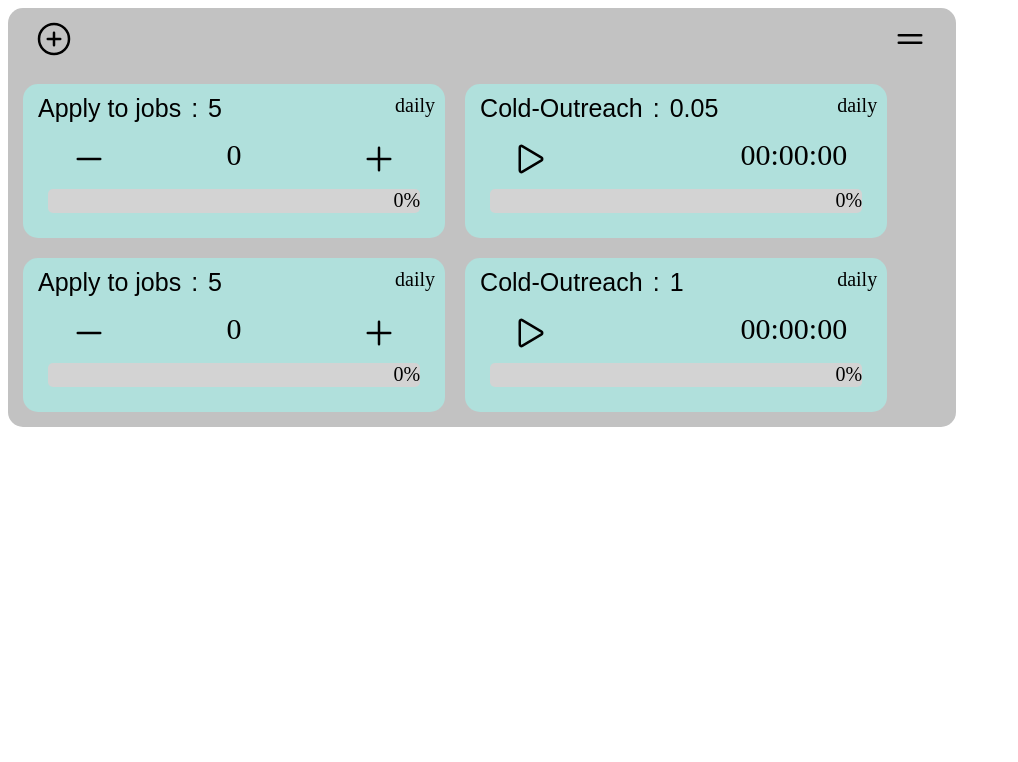
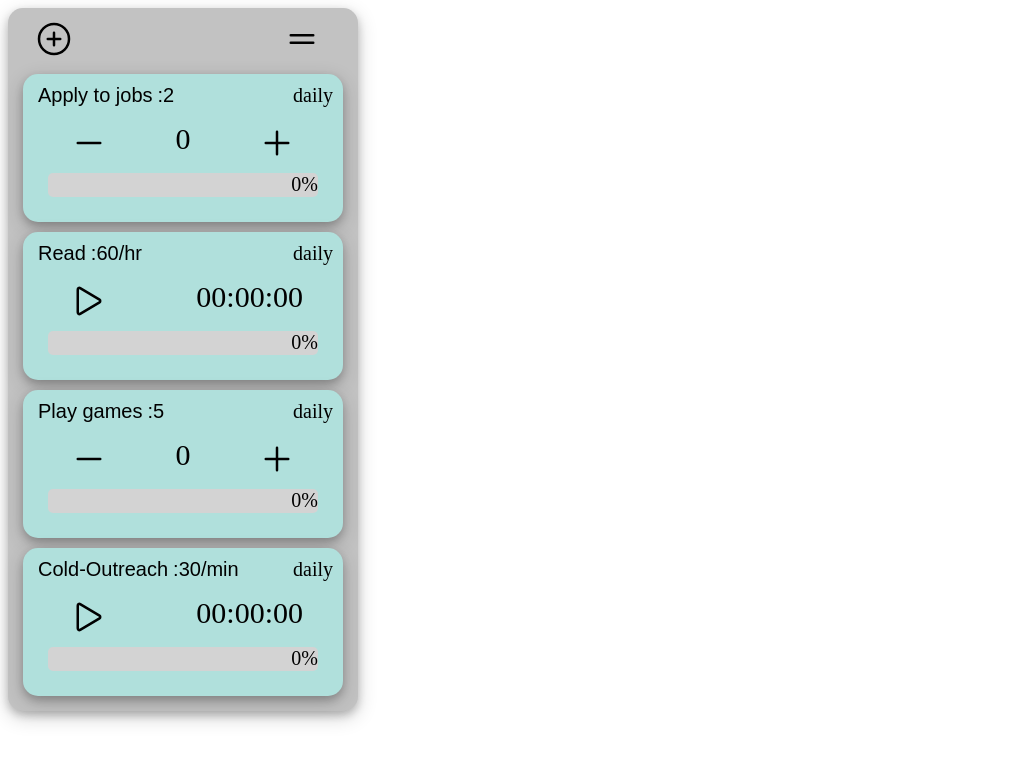
Before and after one commit to keithfrazier98/progress-tracker, a React (Create React App) app: page / in a window 1280 px wide. Shown: the top 762 px of the page, without its empty margins (0-1018 px from the left). Built offline with nearby package versions, Linux system fonts and the light colour scheme.

Commit message:
added dreact-beautiful-dnd functionality to drag and drop items in edit mode

```diff
--- a/src/Container.css
+++ b/src/Container.css
@@ -7,17 +7,21 @@ ul {
   display: flex;
   justify-content: space-between;
   padding: 10px 20px 0px 20px;
+  max-width: 300px;
 }
 .container {
   border-radius: 15px;
   background-color: rgb(194, 194, 194);
   justify-content: center;
   display: block;
+  width: fit-content;
+  box-shadow: 0 4px 8px 0 rgba(0, 0, 0, 0.2), 0 6px 20px 0 rgba(0, 0, 0, 0.19);
+
 }
-
+/*
 @media screen and (min-width: 800px) {
   .container {
-    width: 75%;
+    width: fit-content;
   }
 }
 
@@ -26,3 +30,4 @@ ul {
     width: 50%;
   }
 }
+*/
--- a/src/Container.jsx
+++ b/src/Container.jsx
@@ -2,6 +2,7 @@ import React, { useState } from "react";
 import Trackers from "./Trackers";
 import "./Container.css";
 import trackerData from "./trackerData.json";
+import { DragDropContext, Droppable } from "react-beautiful-dnd";
 
 function Container() {
   const [newTracker, setNewTracker] = useState(false);
@@ -9,14 +10,14 @@ function Container() {
   const initalTrackerData = {
     title: "",
     goal: null,
-    current: null,
+    current: 0,
     occurence: "manual",
     type: "Incremental",
   };
   const [trackerFormData, setTrackerFormData] = useState(initalTrackerData);
   const [data, setData] = useState(trackerData);
-
-
+  const [dataChange, setDataChange] = useState(false);
+  const [trackers, setTrackers] = useState();
 
   function toggleNewTracker() {
     setNewTracker(true);
@@ -27,10 +28,29 @@ function Container() {
   }
 
   function createTracker() {
-      let newData = data
-      newData.splice(0,0,trackerFormData)
-      setData(newData)
-      setNewTracker(false)
+    let error;
+
+    if (!trackerFormData.title) {
+      error = true;
+      window.alert("New tracker needs a title");
+    } else if (!trackerFormData.goal || Number(trackerFormData.goal) === 0) {
+      error = true;
+      window.alert("New tracker needs a goal");
+    }
+
+    for (let tracker of data) {
+      if (tracker.title === trackerFormData.title) {
+        error = true;
+        window.alert("New tracker needs a unique title.");
+      }
+    }
+    if (!error) {
+      let newData = data;
+      newData.splice(0, 0, trackerFormData);
+      setData(newData);
+      setNewTracker(false);
+      setTrackerFormData(initalTrackerData);
+    }
   }
 
   function cancelNewTracker() {
@@ -38,12 +58,43 @@ function Container() {
     setTrackerFormData(initalTrackerData);
   }
 
+  function reorderList(result) {
+    if (!result.destination) return;
+    const items = Array.from(data);
+    const [reorderedItem] = items.splice(result.source.index, 1);
+    items.splice(result.destination.index, 0, reorderedItem);
+    setData(items);
+    setDataChange(!dataChange);
+  }
+
+  const trackerElement = (
+    <>
+      <Trackers
+        newTracker={newTracker}
+        setNewTracker={setNewTracker}
+        editMode={editMode}
+        setEditMode={setEditMode}
+        createTracker={createTracker}
+        trackerFormData={trackerFormData}
+        setTrackerFormData={setTrackerFormData}
+        trackerData={trackerData}
+        data={data}
+        setData={setData}
+        dataChange={dataChange}
+        setDataChange={setDataChange}
+        trackers={trackers}
+        setTrackers={setTrackers}
+      />
+    </>
+  );
+
   return (
     <div className="container">
       <div className="buttons">
         <button
           id="add"
           onClick={newTracker ? createTracker : toggleNewTracker}
+          disabled={editMode}
         >
           {newTracker ? (
             <ion-icon name="checkmark-outline"></ion-icon>
@@ -64,20 +115,20 @@ function Container() {
           )}
         </button>
       </div>
-      <ul>
-        <Trackers
-          newTracker={newTracker}
-          setNewTracker={setNewTracker}
-          editMode={editMode}
-          setEditMode={setEditMode}
-          createTracker={createTracker}
-          trackerFormData={trackerFormData}
-          setTrackerFormData={setTrackerFormData}
-          trackerData={trackerData}
-          data={data}
-          setData={setData}
-        />
-      </ul>
+      {editMode ? (
+        <DragDropContext onDragEnd={reorderList}>
+          <Droppable droppableId={"trackers"}>
+            {(provided) => (
+              <ul {...provided.droppableProps} ref={provided.innerRef}>
+                {trackerElement}
+                {provided.placeholder}
+              </ul>
+            )}
+          </Droppable>
+        </DragDropContext>
+      ) : (
+        <ul>{trackerElement}</ul>
+      )}
     </div>
   );
 }
--- a/src/ProgressBar.jsx
+++ b/src/ProgressBar.jsx
@@ -29,6 +29,11 @@ function ProgressBar({
   );
 
   function handleIncDec(event) {
+    let call;
+    if (event) {
+      call = event.target.parentNode.id;
+    }
+    if (current === 0 && call === "dec") return;
     setData(() => {
       let newData = [];
       data.forEach((object, i) => {
@@ -58,11 +63,11 @@ function ProgressBar({
       buttons = (
         <div>
           <div className="buttonDiv">
-            <button disabled = {newTracker} onClick={handleIncDec} id="dec">
+            <button disabled={newTracker} onClick={handleIncDec} id="dec">
               <ion-icon name="remove-outline"></ion-icon>
             </button>
             <span style={{ fontSize: "30px" }}>{current}</span>
-            <button disabled = {newTracker} onClick={handleIncDec} id="inc">
+            <button disabled={newTracker} onClick={handleIncDec} id="inc">
               <ion-icon name="add-outline"></ion-icon>
             </button>
           </div>
@@ -94,7 +99,7 @@ function ProgressBar({
       buttons = (
         <div>
           <div className="buttonDiv">
-            <button disabled = {newTracker} onClick={handleStart} id="incTime">
+            <button disabled={newTracker} onClick={handleStart} id="incTime">
               {running ? (
                 <ion-icon name="pause-outline"></ion-icon>
               ) : (
@@ -124,14 +129,13 @@ function ProgressBar({
     <div className="progressContainer">
       {buttons}
       <div className="bar">
-        {editMode || index===null? (
+        {editMode || index === null ? (
           <select
-            style={{ height: "24px" , width:"100%"}}
+            style={{ height: "24px", width: "100%" }}
             id={index}
             name="type"
             value={type}
             onChange={editTracker}
-
           >
             <option>Incremental</option>
             <option>Timer</option>
--- a/src/Trackers.css
+++ b/src/Trackers.css
@@ -5,23 +5,26 @@
 h4,
 input,
 p {
-    font-size: 25px;
+  font-size: 20px;
   font-family: sans-serif;
   font-style: normal;
   font-weight: normal;
 }
 
-p,
+p{
+    margin: 0;
+}
 h4 {
   margin: 0 5px 0 5px;
 }
 
-span{
-    font-size: 20px;
+input {
+  margin-right: 4px;
 }
 
-select{
-    font-size: 20px;
+select,
+span {
+  font-size: 20px;
 }
 
 select,
@@ -38,8 +41,9 @@ option {
 
 li {
   display: block;
-  margin: 10px;
-  width: 100%;
+  margin: 0 10px 10px 10px;
+  width: 95%;
+  min-width: 300px;
 }
 
 input,
@@ -57,21 +61,28 @@ select::after {
   background-color: transparent;
   border: none;
 }
-
+.cancelBox {
+  display: inline-flex;
+}
 .tracker {
   background-color: rgb(176, 224, 220);
   border-radius: 15px;
   padding: 10px;
-  width: 95%;
+  width: 90%;
+  min-width: 300px;
+  max-width: 300px;
+  box-shadow: 0 4px 8px 0 rgba(0, 0, 0, 0.2), 0 6px 20px 0 rgba(0, 0, 0, 0.19);
 }
 
 @media screen and (min-width: 448px) {
   li {
-    display: inline-flex;
-    width: 45%;
+    display: block;
+    width: 90%;
+    min-width: 300px;
   }
 
   .tracker {
-    width: 100%;
+    width: 90%;
+    min-width: 300px;
   }
 }
--- a/src/Trackers.jsx
+++ b/src/Trackers.jsx
@@ -1,5 +1,6 @@
 import React, { useEffect, useState } from "react";
 import ProgressBar from "./ProgressBar";
+import { Draggable } from "react-beautiful-dnd";
 import "./Trackers.css";
 
 function Trackers({
@@ -11,11 +12,15 @@ function Trackers({
   trackerFormData,
   setTrackerFormData,
   data,
-  setData
+  setData,
+  dataChange,
+  setDataChange,
+  trackers,
+  setTrackers,
 }) {
-  const [dataChange, setDataChange] = useState(false);
-  const [trackers, setTrackers] = useState();
-
+  // new tracker button opens tracker form
+  // tracker form looks like a tracker and is placed in above other trackers
+  // when form is submitted it is placed in the tracker list and trackers are rerendered
   const trackerForm = () => {
     const { title, goal, current, occurence, type } = trackerFormData;
     return (
@@ -77,11 +82,35 @@ function Trackers({
     );
   };
 
-  useEffect(() => {
-    const existingTrackers = data.map((element, index) => {
-      const { title, goal, occurence, type, current } = element;
-      return (
-        <li>
+  function displayTimerUnits(goal) {
+    if (goal > 3599) {
+      return <p>/hr</p>;
+    } else {
+      return <p>/min</p>;
+    }
+  }
+
+  function displayTimerGoal(goal) {
+    if (goal > 3600) {
+      return goal / 3600;
+    } else {
+      return goal / 60;
+    }
+  }
+
+  function deleteTracker(event) {
+    const index = event.target.id;
+    const items = Array.from(data);
+    items.splice(index, 1);
+    setData(items);
+    setDataChange(!dataChange);
+  }
+
+  // edit tracker button opens tracker input options for all trackers
+  // optional fields have down arrows where menus are available
+  // text info are switched to text fields
+  const listItem = ({ title, goal, occurence, type, current, index }) => (
+    <div className="cancelBox">
       <div className="tracker">
         <div className="flex-container info">
           <div className="flex-container">
@@ -90,8 +119,8 @@ function Trackers({
                 id={index}
                 name="title"
                 placeholder="Tracker Title"
-                    maxLength="20"
-                    size={title ? title.length : "20"}
+                maxLength="15"
+                size={"10"}
                 value={title}
                 onChange={editTracker}
               ></input>
@@ -105,13 +134,14 @@ function Trackers({
                 name="goal"
                 placeholder="Goal"
                 maxLength="4"
-                    size={"4"}
-                    value={goal}
+                size={"3"}
+                value={type === "Timer" ? displayTimerGoal(goal) : goal}
                 onChange={editTracker}
               ></input>
             ) : (
-                  <p>{goal}</p>
+              <p>{type === "Timer" ? displayTimerGoal(goal) : goal}</p>
             )}
+            {type === "Timer" ? displayTimerUnits(goal) : null}
           </div>
           {editMode ? (
             <select
@@ -129,7 +159,15 @@ function Trackers({
             </select>
           ) : (
             <>
-                  <span>{occurence}</span>
+              <span>
+                {occurence === "Manual" ? (
+                  <button style={{ fontSize: "20px" }}>
+                    <ion-icon name="refresh-outline"></ion-icon>
+                  </button>
+                ) : (
+                  occurence
+                )}
+              </span>
             </>
           )}
         </div>
@@ -148,9 +186,49 @@ function Trackers({
           newTracker={newTracker}
         />
       </div>
+      {editMode ? (
+        <div
+          style={{
+            alignContent: "center",
+            display: "flex",
+            padding: "50px 0 50px 0",
+          }}
+        >
+          <button id={index} role="button" onClick={deleteTracker}>
+            <ion-icon name="close-circle-outline"></ion-icon>
+          </button>
+        </div>
+      ) : null}
+    </div>
+  );
+  useEffect(() => {
+    const existingTrackers = data.map(
+      ({ title, goal, occurence, type, current }, index) => {
+        let li;
+
+        editMode
+          ? (li = (
+              <Draggable key={title} index={index} draggableId={title}>
+                {(provided) => (
+                  <li
+                    {...provided.draggableProps}
+                    {...provided.dragHandleProps}
+                    ref={provided.innerRef}
+                  >
+                    {listItem({ title, goal, occurence, type, current, index })}
                   </li>
+                )}
+              </Draggable>
+            ))
+          : (li = (
+              <li>
+                {listItem({ title, goal, occurence, type, current, index })}
+              </li>
+            ));
+
+        return li;
+      }
     );
-    });
 
     if (newTracker) {
       setTrackers([trackerForm(), ...existingTrackers]);
@@ -158,14 +236,6 @@ function Trackers({
       setTrackers(existingTrackers);
     }
   }, [dataChange, editMode, newTracker, trackerFormData]);
-
-  // new tracker button opens tracker form
-  // tracker form looks like a tracker and is placed in above other trackers
-  // when form is submitted it is placed in the tracker list and trackers are rerendered
-
-  // edit tracker button opens tracker input options for all trackers
-  // optional fields have down arrows where menus are available
-  // text info are switched to text fields
 
   function editTracker(event) {
     const index = event.target.id;
@@ -177,7 +247,6 @@ function Trackers({
         ...trackerFormData,
         [name]: value,
       });
-      console.log("editing");
     } else {
       const newValue = data[index];
       newValue[name] = value;
--- a/src/trackerData.json
+++ b/src/trackerData.json
@@ -1,6 +1,20 @@
 [
   {
     "title": "Apply to jobs",
+    "goal": 2,
+    "current": 0,
+    "occurence": "daily",
+    "type": "Incremental"
+  },
+  {
+    "title": "Read",
+    "goal": 3600,
+    "current": 0,
+    "occurence": "daily",
+    "type": "Timer"
+  },
+  {
+    "title": "Play games",
     "goal": 5,
     "current": 0,
     "occurence": "daily",
@@ -8,21 +22,7 @@
   },
   {
     "title": "Cold-Outreach",
-      "goal": 0.05,
-      "current": 0,
-      "occurence": "daily",
-      "type": "Timer"
-    },
-    {
-      "title": "Apply to jobs",
-      "goal": 5,
-      "current": 0,
-      "occurence": "daily",
-      "type": "Incremental"
-    },
-    {
-      "title": "Cold-Outreach",
-      "goal": 1,
+    "goal": 1800,
     "current": 0,
     "occurence": "daily",
     "type": "Timer"
```
Lines whose indentation alone changed are shown as unchanged.
